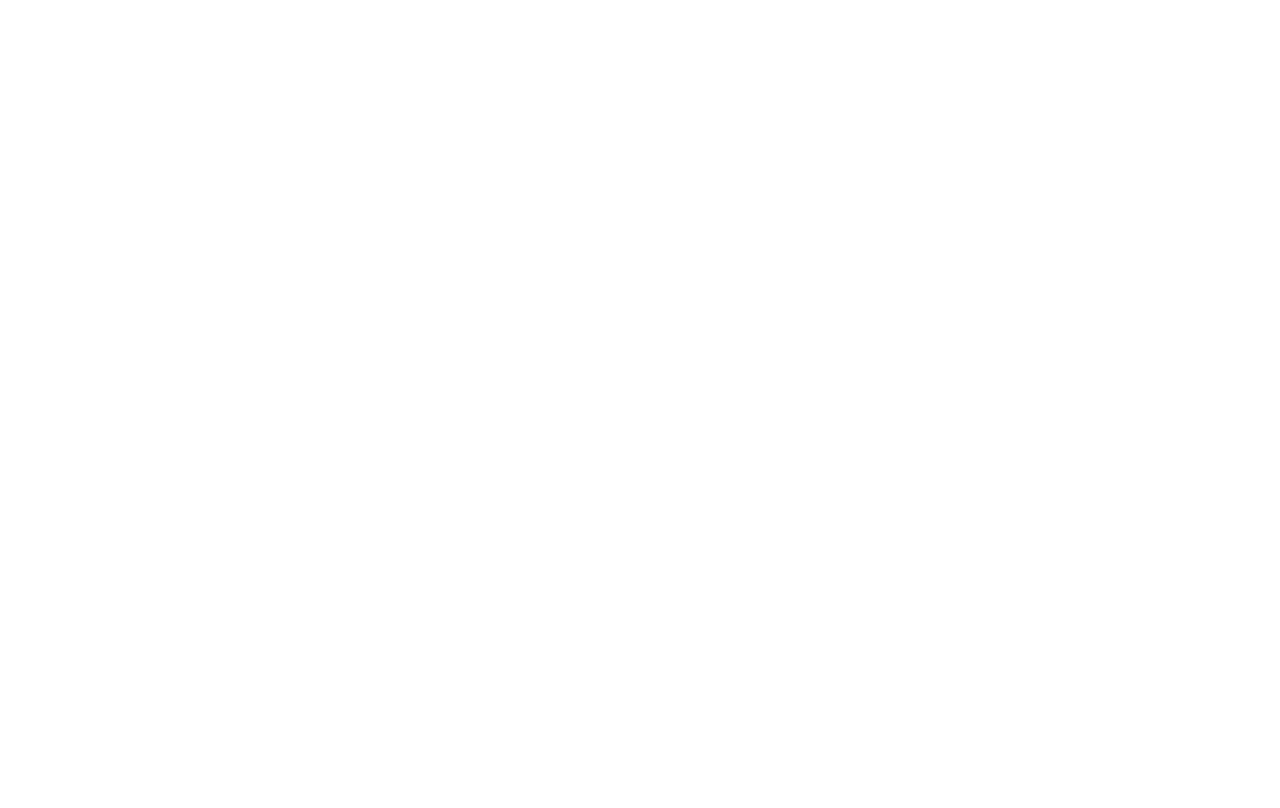
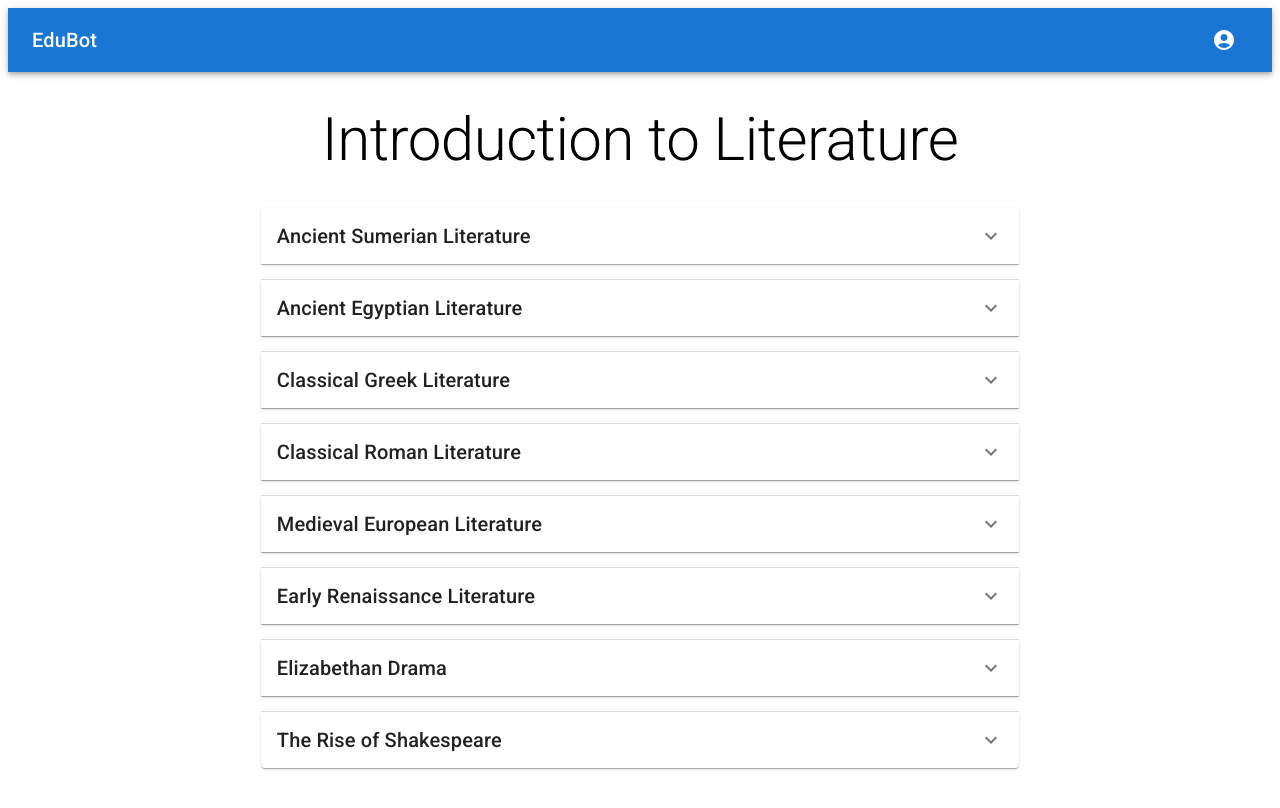
Before and after one commit to Noahsignt/ELEC5619-G10-FE, a React (Create React App) app: page /notes in a window 1280 px wide. Before the commit this address had no page. Built offline with nearby package versions, Linux system fonts and the light colour scheme.

Commit message:
core: notes FE

```diff
--- a/src/App.js
+++ b/src/App.js
@@ -7,6 +7,7 @@
 import Week from './pages/Week';
 import Quiz from './pages/Quiz';
 import Friends from './pages/Friends';
+import Notes from './pages/Notes';
 import './App.css'
 
 export default function App() {
@@ -19,6 +20,7 @@
       <Route path="/quiz" element={<Quiz />} />
       <Route path="/newtopic" element={<NewTopic />} />
       <Route path="/friends" element={<Friends />} />
+      <Route path="/notes" element={<Notes />} />
     </Routes>
   );
 }
--- /dev/null
+++ b/src/pages/Notes.js
@@ -0,0 +1,76 @@
+import Reac, { useEffect, useState } from 'react';
+import { Box, Typography, Accordion, AccordionSummary, AccordionDetails } from '@mui/material';
+import ExpandMoreIcon from '@mui/icons-material/ExpandMore';
+import TopAppBar from '../components/AppBar';
+
+const testObj = [
+    {
+        heading: 'Ancient Sumerian Literature',
+        body: 'The earliest known literature comes from ancient Sumer (modern-day Iraq). The "Epic of Gilgamesh," a narrative poem from around 2100 BCE, is one of the oldest surviving pieces of literature. It recounts the adventures of Gilgamesh, a Sumerian king, and explores themes of heroism, friendship, and the quest for immortality.'
+    },
+    {
+        heading: 'Ancient Egyptian Literature',
+        body: 'Ancient Egyptian literature includes a range of texts, such as the Pyramid Texts and the Coffin Texts, which were inscribed on tombs and coffins to guide the deceased in the afterlife. The "Story of Sinuhe," an epic poem, is one of the most notable works, reflecting themes of exile and return.'
+    },
+    {
+        heading: 'Classical Greek Literature',
+        body: 'Greek literature flourished from the 8th to the 4th century BCE. Homer’s epics, the "Iliad" and the "Odyssey," are foundational texts of Western literature. Greek drama, including the works of Aeschylus, Sophocles, and Euripides, introduced tragedy and comedy as important literary forms, exploring themes of fate, morality, and human nature.'
+    },
+    {
+        heading: 'Classical Roman Literature',
+        body: 'Roman literature emerged around the 3rd century BCE, with writers like Virgil, whose epic "Aeneid" drew on Homeric tradition to narrate the mythical origins of Rome. Ovids Metamorphoses and Ciceros oratory also stand out, reflecting the Romans contributions to epic poetry, elegy, and rhetoric.'
+    },
+    {
+        heading: 'Medieval European Literature',
+        body: 'During the medieval period, literature in Europe was characterized by the use of vernacular languages and the blending of Christian themes with traditional epic forms. Notable works include Dante Alighieri’s "Divine Comedy," which depicts an allegorical journey through Hell, Purgatory, and Heaven, and Geoffrey Chaucer’s "The Canterbury Tales," a collection of stories told by pilgrims on their way to Canterbury.'
+    },
+    {
+        heading: 'Early Renaissance Literature',
+        body: 'The early Renaissance saw a revival of classical themes and the rise of humanism. Petrarch’s sonnets and Boccaccio’s "Decameron" exemplify this period’s focus on individual experience and human emotion. The literature of this time began to emphasize personal expression and the exploration of human nature.'
+    },
+    {
+        heading: 'Elizabethan Drama',
+        body: 'The late 16th century, under Queen Elizabeth I, witnessed the flourishing of English drama. Playwrights like Christopher Marlowe and William Shakespeare brought dramatic literature to new heights. Marlowe’s "Tamburlaine" and Shakespeare’s plays, including "Hamlet," "Macbeth," and "Romeo and Juliet," reflect the period’s exploration of complex characters and themes.'
+    },
+    {
+        heading: 'The Rise of Shakespeare',
+        body: 'William Shakespeare (1564–1616) is often regarded as the greatest playwright in the English language. His extensive body of work includes 39 plays, 154 sonnets, and 2 long narrative poems. His plays, such as "Hamlet," "Othello," "King Lear," and "A Midsummer Night’s Dream," showcase his mastery of language, character development, and dramatic structure, making him a central figure in Western literature.'
+    }
+];
+
+const TextBlock = ({ heading, body }) => {
+    return (
+        <Accordion sx={{ width: '60%', mb: 2 }}>
+            <AccordionSummary
+                expandIcon={<ExpandMoreIcon />}
+                aria-controls="panel-content"
+                id="panel-header"
+            >
+                <Typography variant="h6">{heading}</Typography>
+            </AccordionSummary>
+            <AccordionDetails>
+                <Typography variant="body1">{body}</Typography>
+            </AccordionDetails>
+        </Accordion>
+    );
+};
+
+export default function Notes() {
+    return (
+        <main>
+            <TopAppBar />
+            <Box sx={{ display: 'flex', flexDirection: 'column', alignItems: 'center', justifyContent: 'center', width: '100%', paddingTop: '32px' }}>
+                <Typography variant='h2' sx={{paddingBottom: '32px'}}>
+                    Introduction to Literature
+                </Typography>
+                {testObj.map((item, index) => (
+                    <TextBlock
+                        key={index}
+                        heading={item.heading}
+                        body={item.body}
+                    />
+                ))}
+            </Box>
+        </main>
+    );
+}
```
